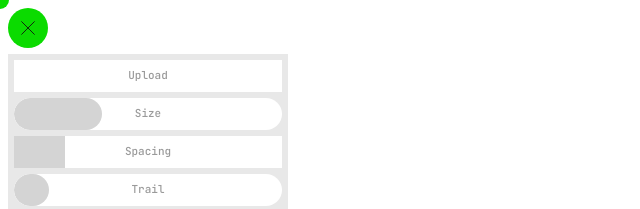
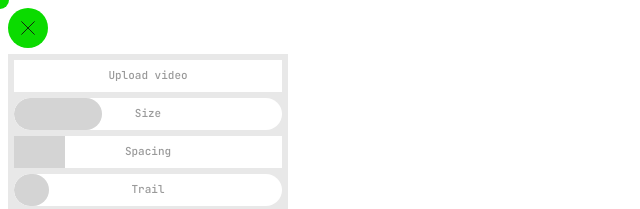
Before and after one commit to dinefining/moving-images, a plain HTML site: page index.html in a window 1280 px wide. Both pictures are taken after a click on the button "Menu". Shown: the top 209 px of the page, 0-640 px from the left. Drawn offline with Linux system fonts and the light colour scheme.

Commit message:
Update index.html

```diff
--- a/index.html
+++ b/index.html
@@ -36,7 +36,7 @@
 
 <div id="menu" class="sheet tl" hidden>
   <label class="ctl sq" id="upload">
-    <i class="fill"></i><span>Upload</span>
+    <i class="fill"></i><span>Upload video</span>
     <input id="file" type="file" accept="video/*">
   </label>
   <div class="ctl slider pill" data-key="size"    data-label="Size"       data-min="60" data-max="700" data-value="270"></div>
```
